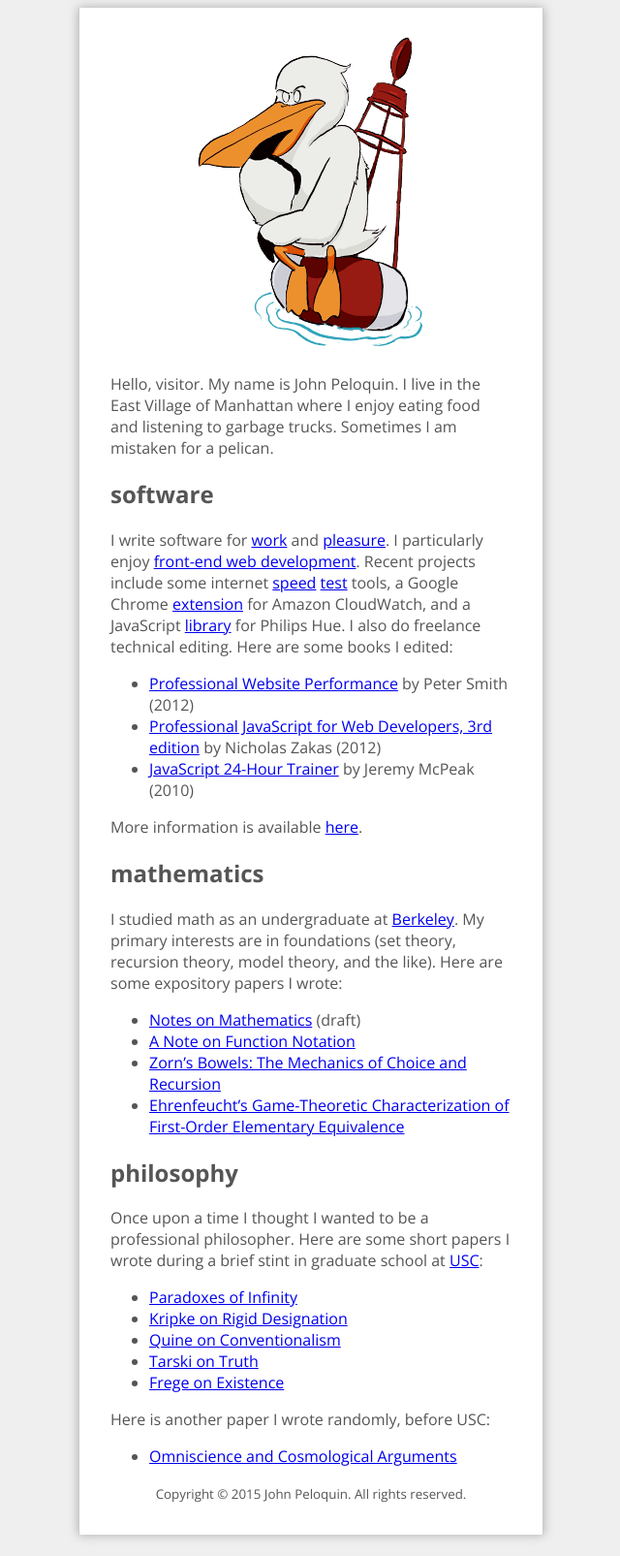
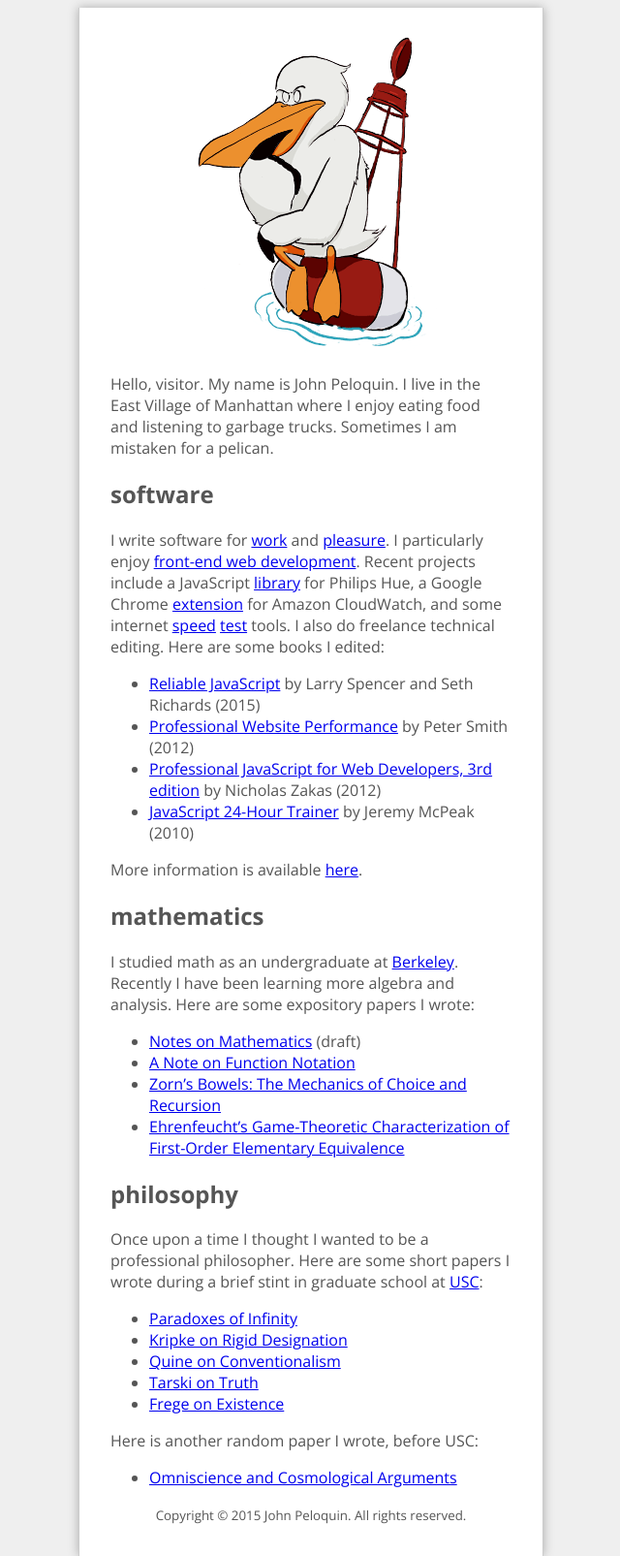
Before and after one commit to blargoner/blargoner.github.com, a Jekyll site: the page built from index.md, in a window 1280 px wide. Shown: the whole page at 97% size, without its empty margins (319-959 px from the left). Built offline with Jekyll 4.4.1, drawn with Linux system fonts in a browser that asks for light colours; a style sheet for code colours, icons or effects is not loaded.

Commit message:
books and stuff

```diff
--- a/index.md
+++ b/index.md
@@ -7,8 +7,9 @@ Hello, visitor. My name is John Peloquin. I live in the East Village of Manhatta
 
 ## Software
 
-I write software for [work][spreemo] and [pleasure][github]. I particularly enjoy [front-end web development][undefined.js]. Recent projects include some internet [speed][speedy] [test][quicky] tools, a Google Chrome [extension][cloudwatcher] for Amazon CloudWatch, and a JavaScript [library][jshue] for Philips Hue. I also do freelance technical editing. Here are some books I edited:
+I write software for [work][spreemo] and [pleasure][github]. I particularly enjoy [front-end web development][undefined.js]. Recent projects include a JavaScript [library][jshue] for Philips Hue, a Google Chrome [extension][cloudwatcher] for Amazon CloudWatch, and some internet [speed][speedy] [test][quicky] tools. I also do freelance technical editing. Here are some books I edited:
 
+- [Reliable JavaScript][books.reliablejs] by Larry Spencer and Seth Richards (2015)
 - [Professional Website Performance][books.properf] by Peter Smith (2012)
 - [Professional JavaScript for Web Developers, 3rd edition][books.projs] by Nicholas Zakas (2012)
 - [JavaScript 24-Hour Trainer][books.js24hr] by Jeremy McPeak (2010)
@@ -17,7 +18,7 @@ More information is available [here][linkedin].
 
 ## Mathematics
 
-I studied math as an undergraduate at [Berkeley][ucb]. My primary interests are in foundations (set theory, recursion theory, model theory, and the like). Here are some expository papers I wrote:
+I studied math as an undergraduate at [Berkeley][ucb]. Recently I have been learning more algebra and analysis. Here are some expository papers I wrote:
 
 - [Notes on Mathematics][math.notes] (draft)
 - [A Note on Function Notation][math.functions]
@@ -34,7 +35,7 @@ Once upon a time I thought I wanted to be a professional philosopher. Here are s
 - [Tarski on Truth][phil.tarski]
 - [Frege on Existence][phil.frege]
 
-Here is another paper I wrote randomly, before USC:
+Here is another random paper I wrote, before USC:
 
 - [Omniscience and Cosmological Arguments][phil.omniscience]
 
```
Also changed, not shown: other parts of index.md (+1 -0 lines).
